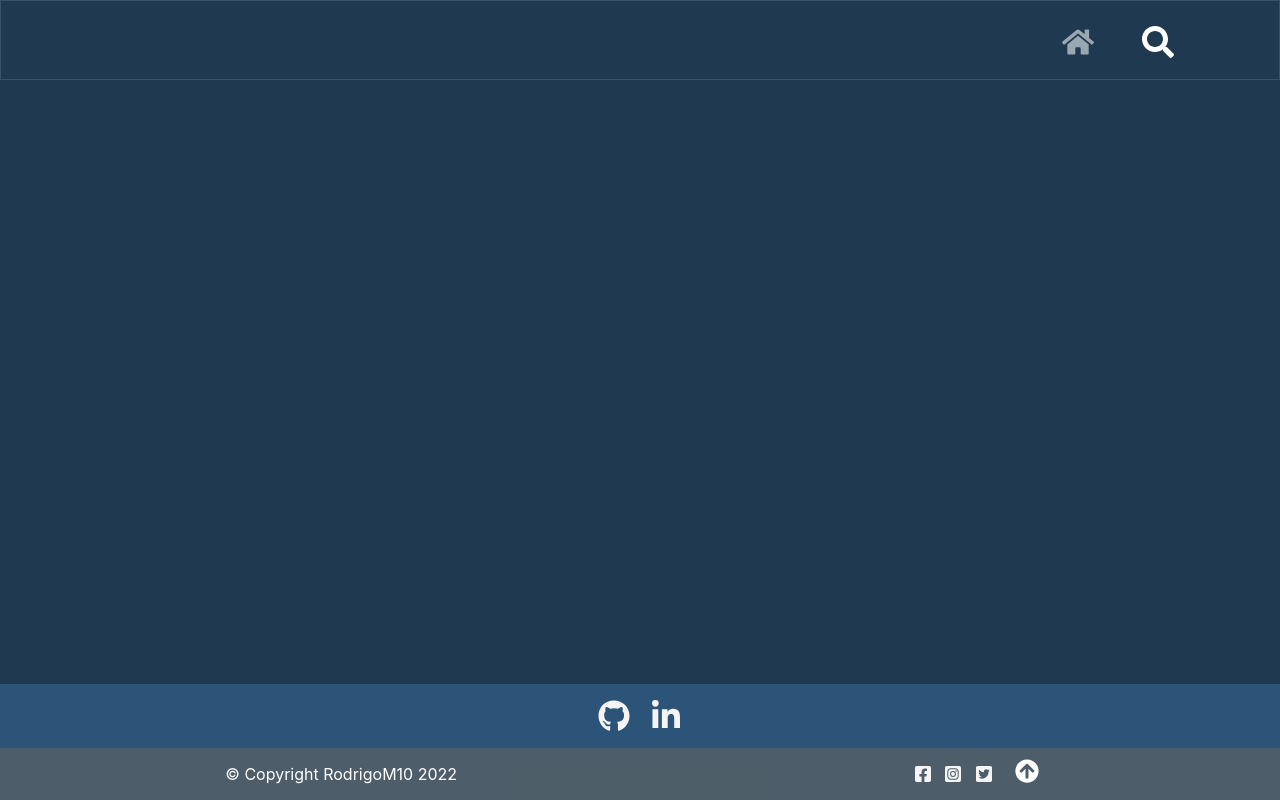
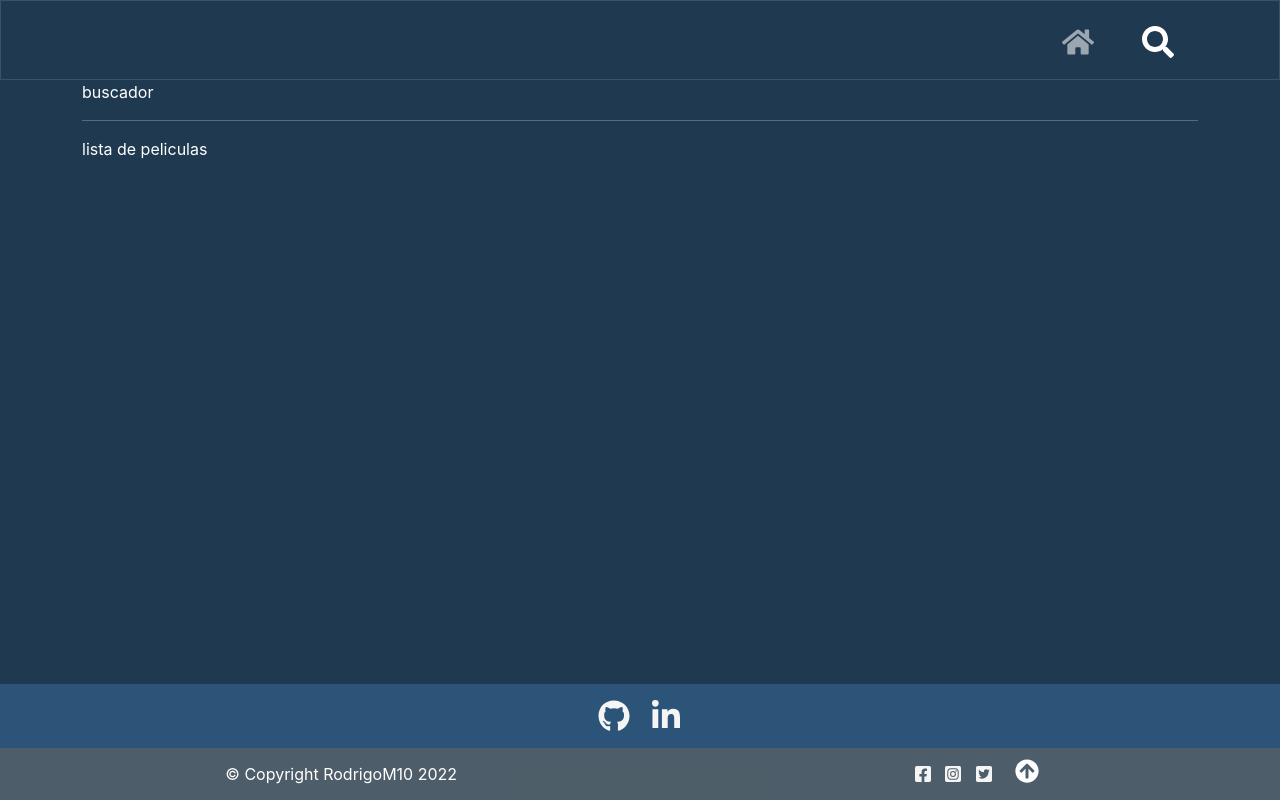
Before and after one commit to RodrigoM10/App-MoviePop-Frontend, a React (Create React App) app: page /searchPage in a window 1280 px wide. Built offline with nearby package versions, Linux system fonts and the light colour scheme.

Commit message:
creacion de componente SearchPage para vista de busquedas de peliculas

```diff
--- a/src/components/coverFigure/CoverFigure.jsx
+++ b/src/components/coverFigure/CoverFigure.jsx
@@ -5,7 +5,7 @@ import IMG_HOME from '../../assets/cinema.png';
 
 const CoverFigure = () => {
     return (
-        <Figure className="d-flex flex-column justify-content-center aling-items-center ">
+        <Figure className=" d-flex flex-column justify-content-center aling-items-center ">
             <Figure.Image
                 alt="img-home"
                 src={IMG_HOME}
--- a/src/components/footer/Footer.jsx
+++ b/src/components/footer/Footer.jsx
@@ -11,7 +11,7 @@ export const Footer = () => {
     };
 
     return (
-        <div className=" footer-style">
+        <div className="mt-auto footer-style">
             <div className="d-flex justify-content-center align-items-center p-3 footer-top">
                 <NavLink href='https://github.com/RodrigoM10' target='_blank' className="p-0 mx-1">
                     <FaGithub className="social-icon-top" />
--- a/src/layout/PublicLayout.jsx
+++ b/src/layout/PublicLayout.jsx
@@ -7,9 +7,7 @@ const PublicLayout = ({ children }) => {
   return (
     <div className='schema-page'>
       <NavbarMain />
-      <div className='my-auto'>
         {children}
-      </div>
       <Footer />
     </div>
   );
--- a/src/pages/Home.jsx
+++ b/src/pages/Home.jsx
@@ -5,7 +5,7 @@ import CoverFigure from '../components/coverFigure/CoverFigure';
 function Home() {
 
     return (
-        <Container className=" d-flex justify-content-center aling-items-center">
+        <Container className="my-auto d-flex justify-content-center aling-items-center">
              <CoverFigure />
         </Container>
     )
--- /dev/null
+++ b/src/pages/SearchPage.jsx
@@ -0,0 +1,16 @@
+import React from 'react'
+import { Container } from 'react-bootstrap';
+
+
+function SearchPage() {
+
+    return (
+        <Container className=" d-flex flex-column align-items-between">
+            <div>buscador</div>
+            <hr />
+            <div>lista de peliculas</div>
+        </Container>
+    )
+}
+
+export default SearchPage;
--- a/src/routes/PublicRoutes.jsx
+++ b/src/routes/PublicRoutes.jsx
@@ -2,12 +2,14 @@ import React from 'react';
 import {  Route, Routes } from 'react-router-dom';
 import PublicLayout from '../layout/PublicLayout'
 import Home from '../pages/Home';
+import SearchPage from '../pages/SearchPage';
 
 function PublicRoutes() {
     return (
             <PublicLayout>
                 <Routes>
                     <Route  path="/" element={<Home />} />
+                    <Route  path="/searchPage" element={<SearchPage />} />
                 </Routes>
             </PublicLayout>
     );
```
